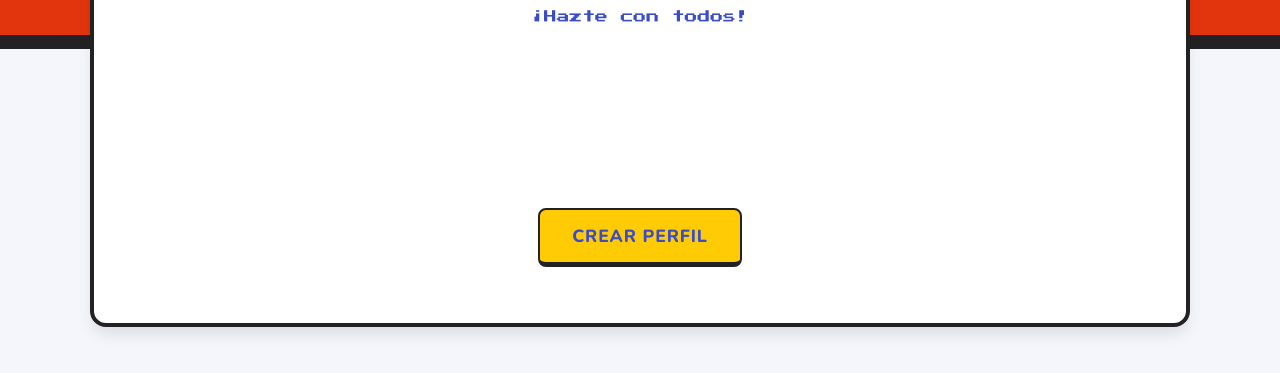
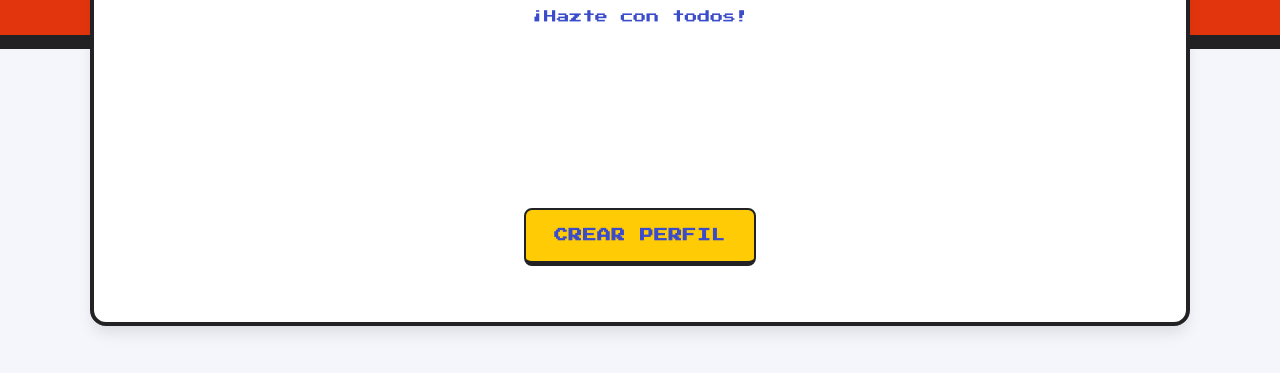
Before and after one commit to antoniodoble/midTerm-jose_doble, a website built with Vite: page index.html in a window 1280 px wide. Shown: the part 165-538 px from the top of the page. Built offline with nearby package versions, Linux system fonts and the light colour scheme; no server answers.

Commit message:
style(typography): botones con fuente pixel

```diff
--- a/src/css/style.css
+++ b/src/css/style.css
@@ -106,8 +106,8 @@ body {
 .cta-btn {
   background-color: var(--primary-yellow);
   color: var(--primary-blue);
-  font-size: 1.1rem;
-  padding: 14px 32px;
+  font-size: 0.85rem;
+  padding: 16px 28px;
   text-transform: uppercase;
   letter-spacing: 0.05em;
 }
@@ -199,9 +199,10 @@ input.input-error {
 button {
   background-color: var(--primary-red);
   color: #ffffff;
-  font-family: var(--font-body);
+  font-family: var(--font-title);
   font-weight: 800;
-  font-size: 1rem;
+  font-size: 0.7rem;
+  line-height: 1.4;
   padding: 10px 20px;
   border: 2px solid var(--dark);
   border-bottom-width: 5px;
```
